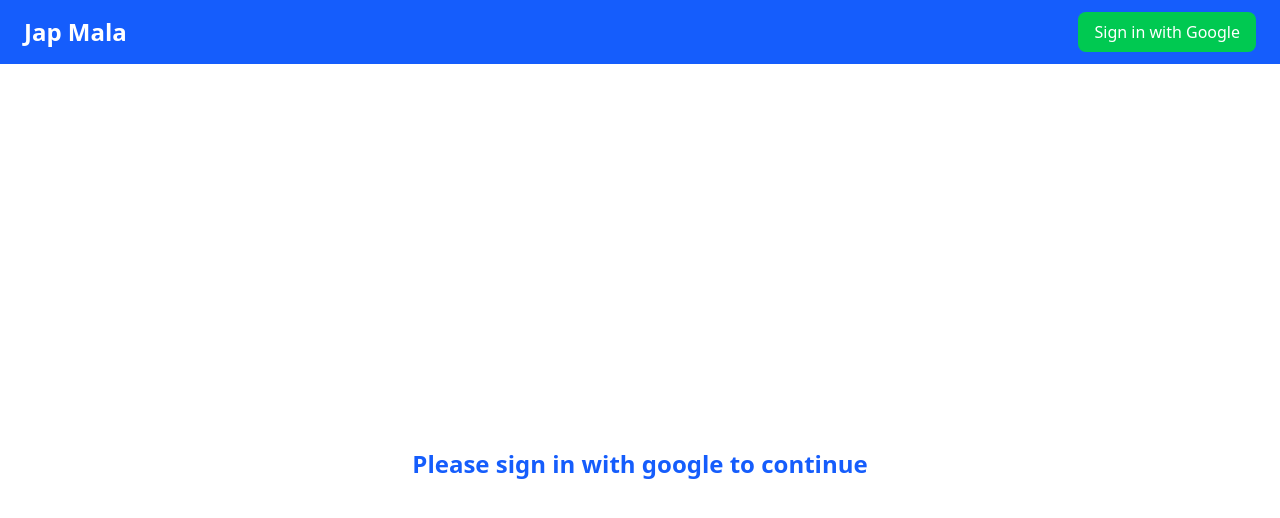
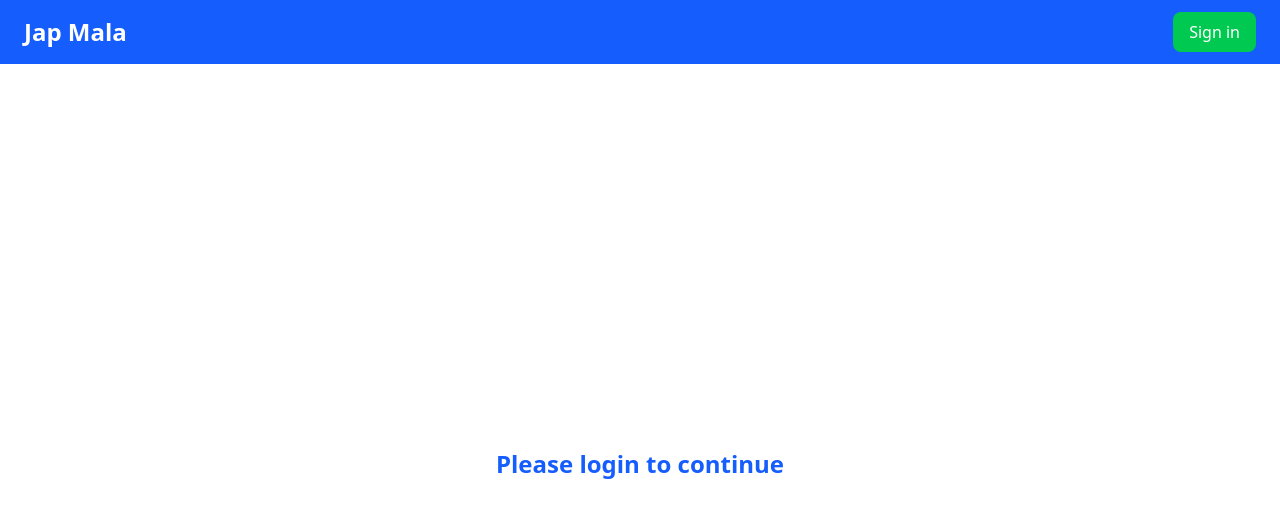
Before and after one commit to varunp100288/jap-mala, a React (Vite) app: page /login in a window 1280 px wide. Shown: the top 518 px of the page. Built offline with nearby package versions, Linux system fonts and the light colour scheme; no server answers.

Commit message:
updated file login and NavBar

```diff
--- a/src/components/Login.jsx
+++ b/src/components/Login.jsx
@@ -21,7 +21,7 @@ export default function Login() {
         </h1>
       ) : (
         <h1 className="text-2xl font-bold text-blue-600">
-          Please sign in with google to continue
+          Please login to continue
         </h1>
       )}
     </div>
--- a/src/components/NavBar.jsx
+++ b/src/components/NavBar.jsx
@@ -29,7 +29,7 @@ export default function Navbar() {
           onClick={signInWithGoogle}
           className="bg-green-500 px-4 py-2 rounded-lg text-white hover:bg-green-700"
         >
-          Sign in with Google
+          Sign in
         </button>
       )}
     </nav>
```
